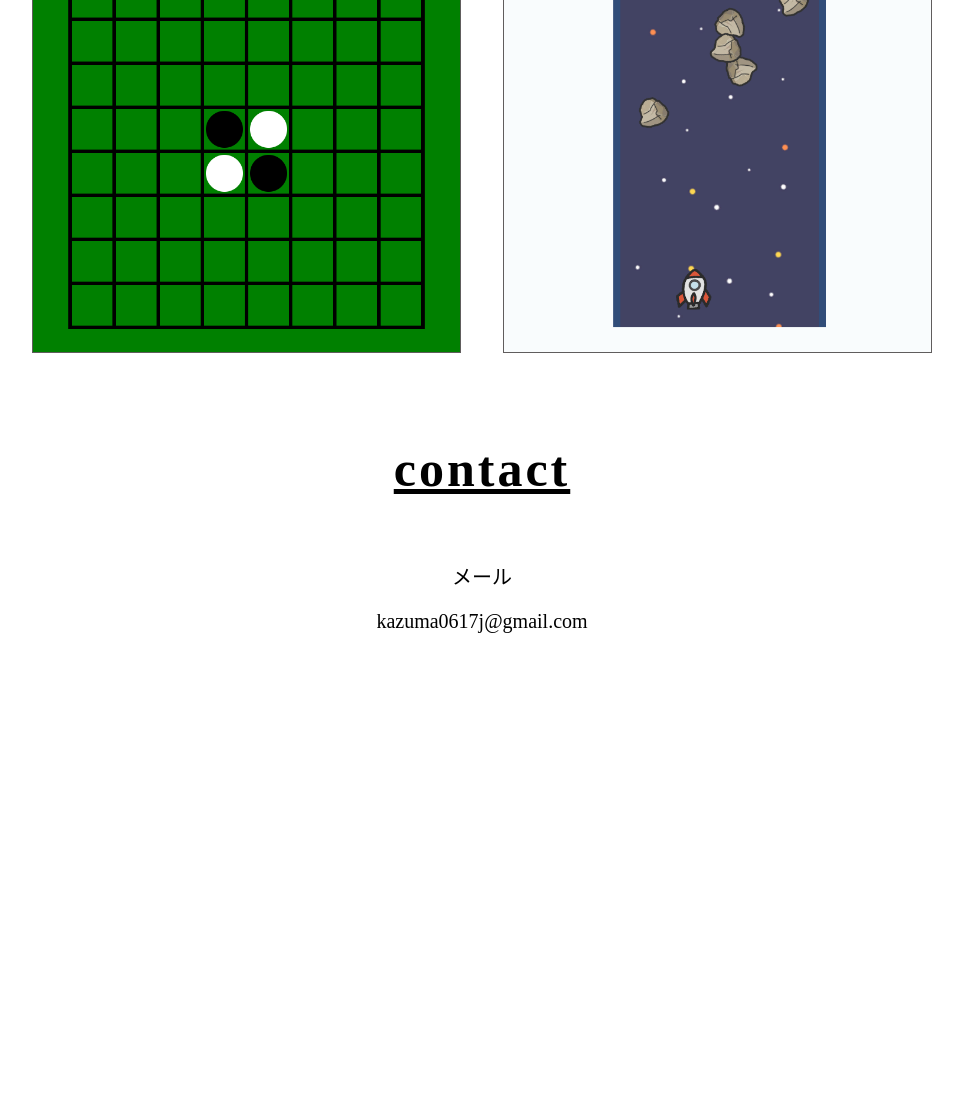
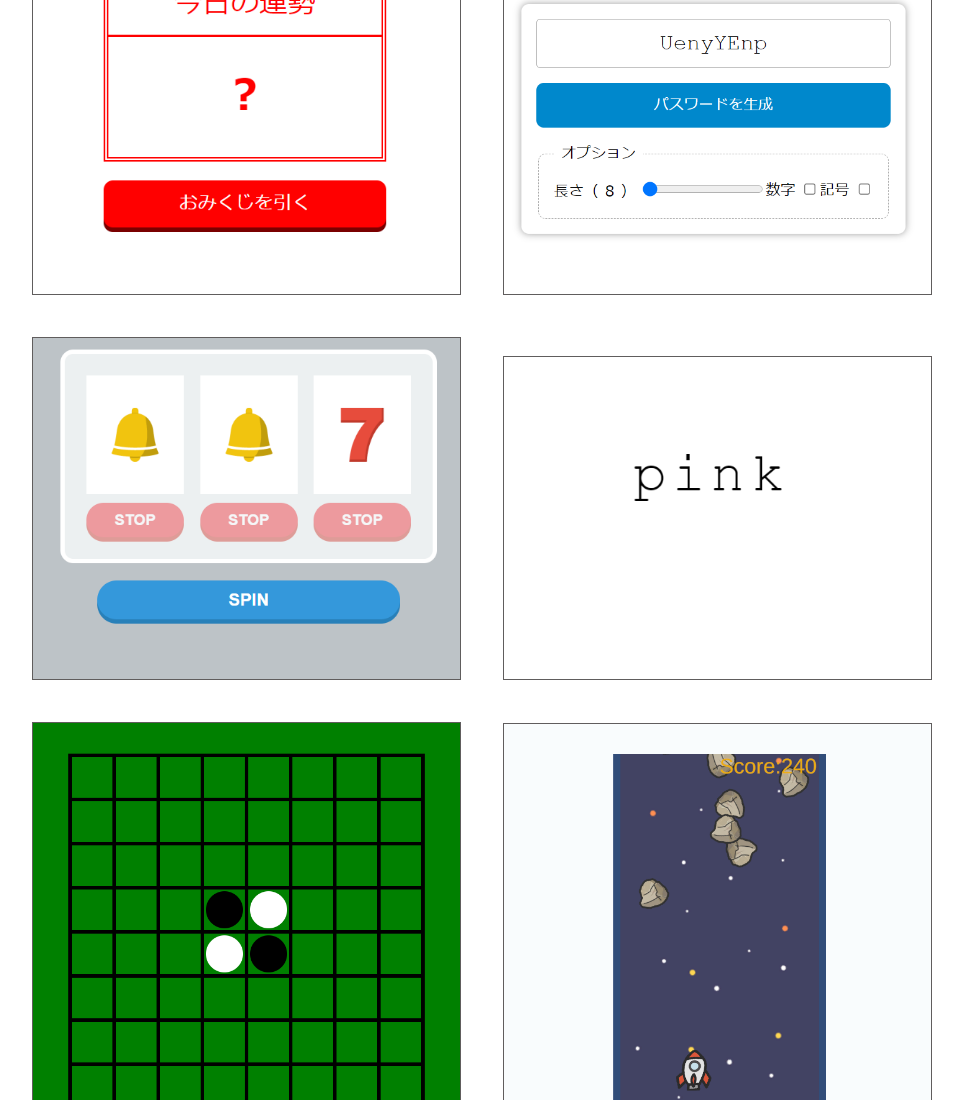
Before and after one commit to kazuma0617/kazuma0617.github.io, a plain HTML site: page index.html in a window 1280 px wide. Shown: the part 1669-2769 px from the top of the page, without its empty margins (158-1121 px from the left). Before the commit the page ends 2322 px from the top, so only its background shows below. Drawn offline with Linux system fonts and the light colour scheme.

Commit message:
Add files via upload

```diff
--- a/index.html
+++ b/index.html
@@ -75,6 +75,10 @@
                 <p>過去の作品の一部をご紹介します。</p>
 
                 <div class="work-contents">
+                    <a href="https://kazuma0617.github.io/project01/"><img src="image/project01.png" alt="成果物の画像"></a>
+                    <a href="https://kazuma0617.github.io/project02/"><img src="image/project02.png" alt="成果物の画像"></a>
+                    <a href="https://kazuma0617.github.io/project03/"><img src="image/project03.png" alt="成果物の画像"></a>
+                    <a href="https://kazuma0617.github.io/project04/"><img src="image/project04.png" alt="成果物の画像"></a>
                     <a href="http://kazuma0000.starfree.jp/"><img src="image/成果物01.png" alt="成果物の画像"></a>
                     <a href="https://unityroom.com/games/test0000000000"><img src="image/成果物02.png" alt="成果物の画像"></a>
                 </div>
```
Also changed, not shown: image/project01.png (added), image/project02.png (added), image/project03.png (added), image/project04.png (added).
